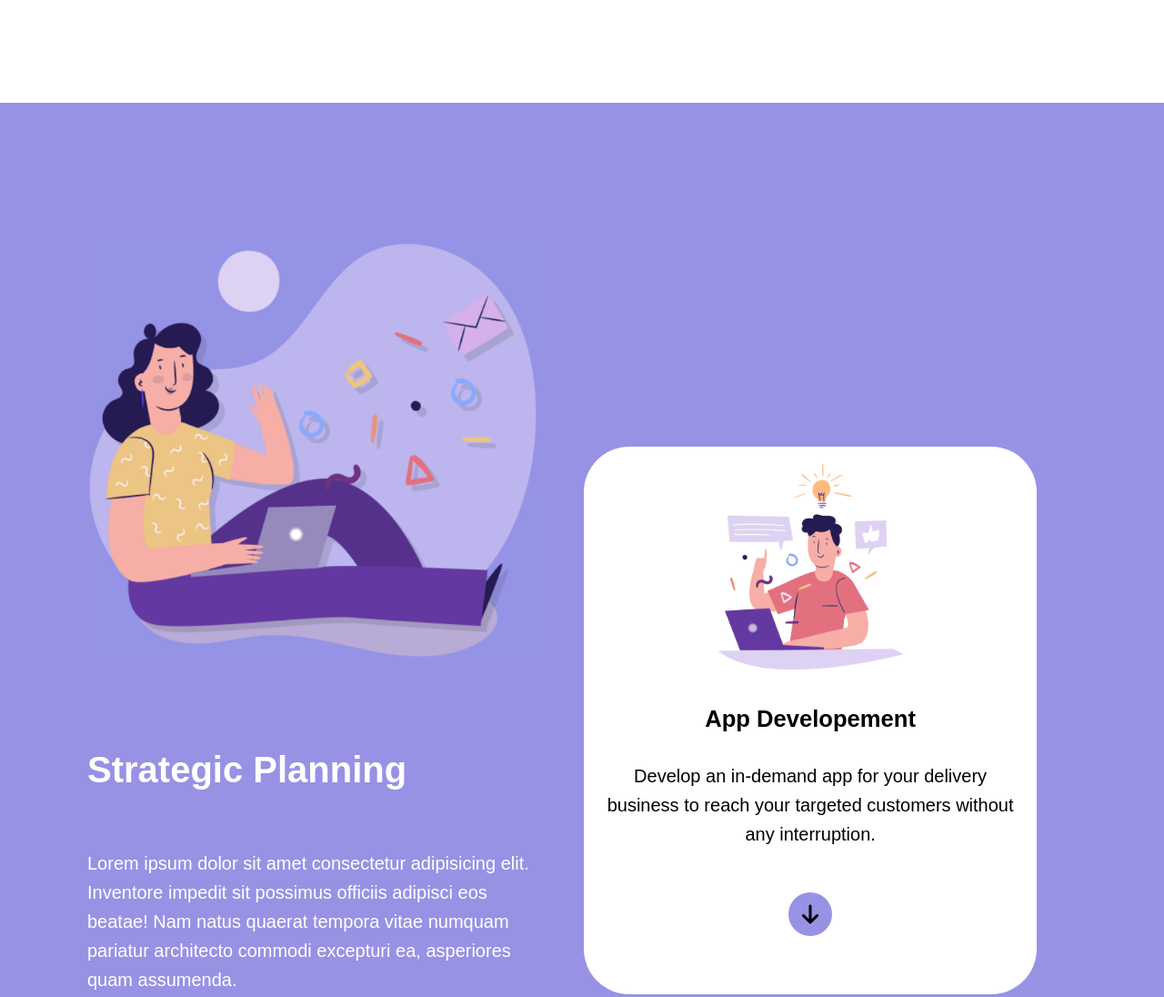
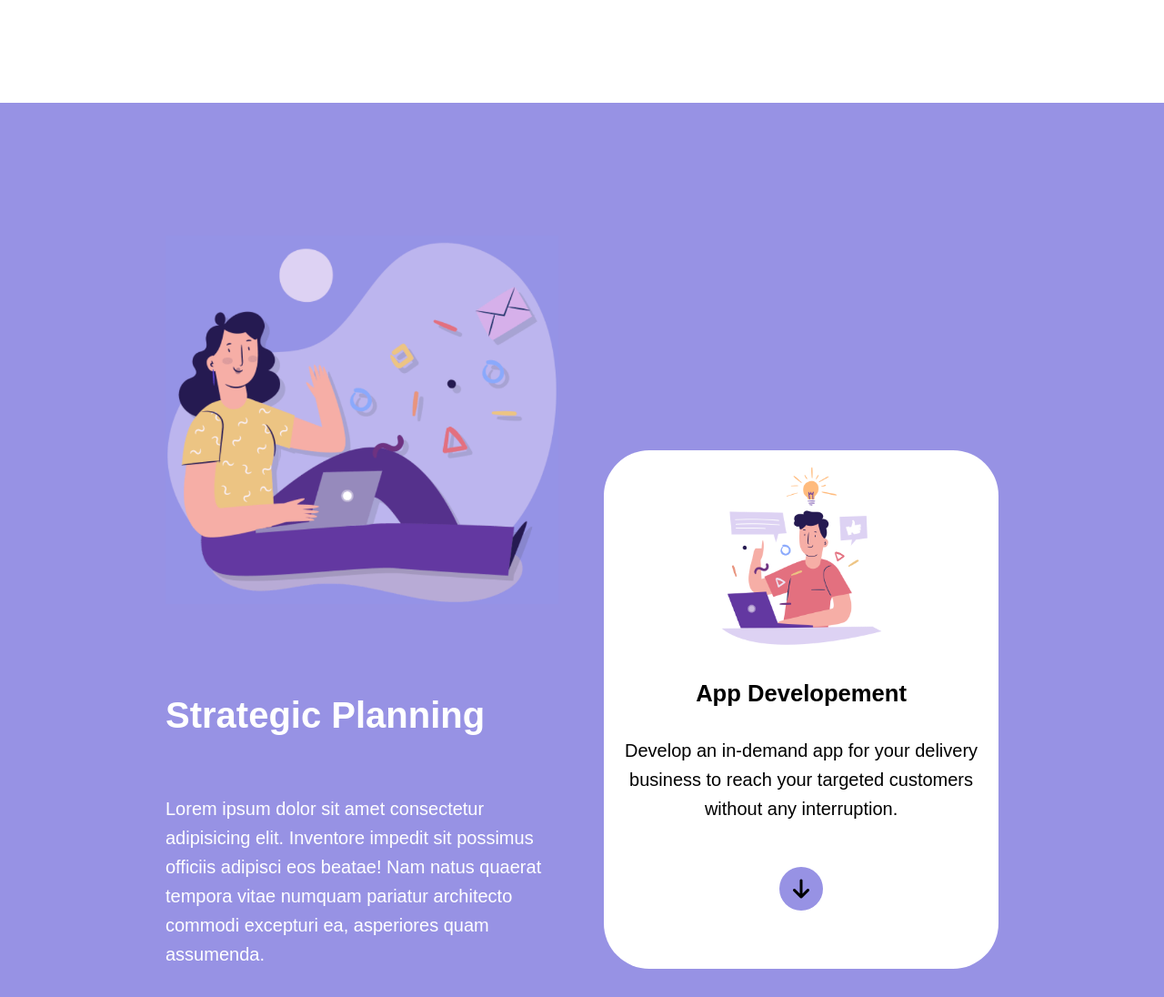
Before and after one commit to TartagliaFilippo/htmlcss-responsive-layout, a plain HTML site: page index.html in a window 1280 px wide. Shown: the part 1039-2135 px from the top of the page at 91% size. Drawn offline with Linux system fonts and the light colour scheme.

Commit message:
Fix responsive desktop

```diff
--- a/css/style.css
+++ b/css/style.css
@@ -421,6 +421,10 @@ header + * {
   margin: 2.5rem 0;
 }
 
+#Gstarted p a {
+  text-decoration: underline;
+}
+
 /* FOOTER */
 #footer {
   color: var(--white);
@@ -544,8 +548,14 @@ header + * {
   }
 
   /* STRATEGIC-PLANNING */
+  #strategic-planning {
+    display: flex;
+    flex-direction: column;
+    align-items: center;
+  }
+
   #strategic-planning .container {
-    margin: 0 3rem;
+    padding: 0 7rem;
   }
 
   #strategic-planning .row {
--- a/index.html
+++ b/index.html
@@ -262,7 +262,7 @@
           <h1>It's Free!</h1>
           <p>We're still in beta and we will be awhile. As we add more functionality, we'll look into other plans with more controls.</p>
           <div class="btn">Get Started</div>
-          <p>Copyright 2021 Boolean <i class="fa-solid fa-circle fa-xs"></i> Classe XX <i class="fa-solid fa-circle fa-xs"></i> <a href="#">Privacy policy</a></p>
+          <p>Copyright 2021 Boolean &#8226; Classe XX &#8226; <a href="#">Privacy policy</a></p>
         </div>
       </section>
     </main>
```
